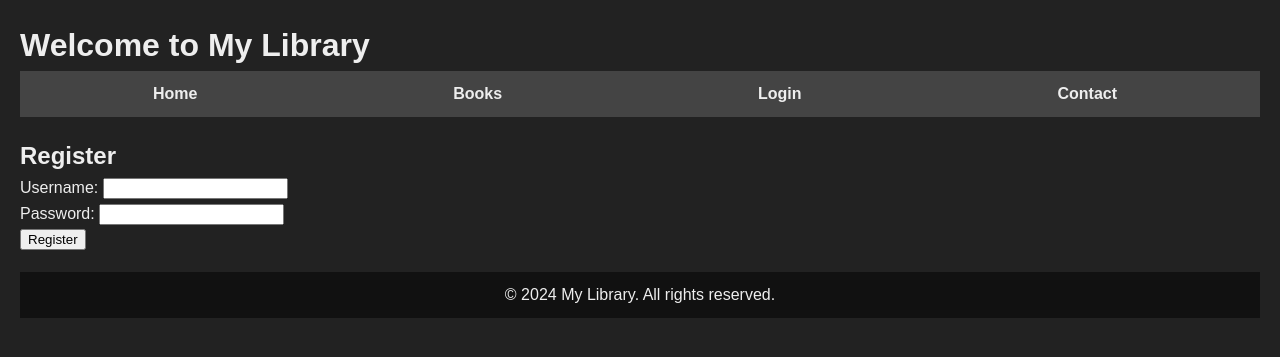
After one commit to Cm00243/Mock-Library, a Flask app: template mocklibraryworkspace/templates/register.html in a window 1280 px wide. The commit adds this page. Shown: the top 357 px of the page. Run offline with Flask 3, Linux system fonts and the light colour scheme; the template is opened without the code that fills it, so the values that code supplies are empty.

Commit message:
Register Working
The register user and login function are now working. I want to make the register form appear in a mini window instead of how it is running right now.

```diff
--- a/mocklibraryworkspace/app.py
+++ b/mocklibraryworkspace/app.py
@@ -1,4 +1,4 @@
-from flask import Flask, jsonify, render_template, redirect, url_for, request, flash
+from flask import Flask, render_template, redirect, url_for, request, flash
 from flask_sqlalchemy import SQLAlchemy
 from flask_login import LoginManager, UserMixin, login_user, login_required, logout_user, current_user
 import csv
@@ -12,6 +12,7 @@ login_manager.login_view = 'login'
 
 # User model
 class User(UserMixin, db.Model):
+    __tablename__ = 'user'
     id = db.Column(db.Integer, primary_key=True)
     username = db.Column(db.String(150), unique=True, nullable=False)
     password = db.Column(db.String(150), nullable=False)
@@ -46,6 +47,22 @@ def login():
             flash('Login Unsuccessful. Please check username and password', 'danger')
     return render_template('login.html')
 
+@app.route('/register', methods=['POST'])
+def register():
+    if request.method == 'POST':
+        username = request.form.get('username')
+        password = request.form.get('password')
+        existing_user = User.query.filter_by(username=username).first()
+        if existing_user:
+            flash('Username already exists. Please choose a different one.', 'danger')
+        else:
+            new_user = User(username=username, password=password)
+            db.session.add(new_user)
+            db.session.commit()
+            flash('Registration successful! You can now log in.', 'success')
+            return redirect(url_for('login'))
+    return redirect(url_for('login'))
+
 @app.route('/profile')
 @login_required
 def profile():
--- a/mocklibraryworkspace/books.csv
+++ b/mocklibraryworkspace/books.csv
@@ -2,3 +2,4 @@ title,author,publisher,publishing_date
 Catching Fire, Suzanne Collins,Scholastic, 09-01-2009
 The Hunger Games, Suzanne Collins,Scholastic, 09-14-2008
 Mockingjay, Suzanne Collins,Scholastic, 08-24-2010
+IT, Stephen King, Viking, 09-15-1986
--- /dev/null
+++ b/mocklibraryworkspace/check_users.py
@@ -0,0 +1,6 @@
+from app import app, db, User
+
+with app.app_context():
+    users = User.query.all()
+    for user in users:
+        print(f"Username: {user.username}, Password: {user.password}")
--- /dev/null
+++ b/mocklibraryworkspace/create_db.py
@@ -0,0 +1,5 @@
+from app import app, db
+
+with app.app_context():
+    db.create_all()
+    print("Database created successfully!")
--- /dev/null
+++ b/mocklibraryworkspace/templates/register.html
@@ -0,0 +1,45 @@
+<!-- register.html -->
+<!DOCTYPE html>
+<html lang="en">
+
+<head>
+    <meta charset="UTF-8">
+    <meta name="viewport" content="width=device-width, initial-scale=1.0">
+    <title>Register - My Library</title>
+    <link rel="stylesheet" href="{{ url_for('static', filename='styles.css') }}">
+</head>
+
+<body>
+    <header>
+        <h1>Welcome to My Library</h1>
+        <nav>
+            <ul>
+                <li><a href="{{ url_for('home') }}">Home</a></li>
+                <li><a href="{{ url_for('books_page') }}">Books</a></li>
+                <li><a href="{{ url_for('login') }}">Login</a></li>
+                <li><a href="{{ url_for('contact_page') }}">Contact</a></li>
+            </ul>
+        </nav>
+    </header>
+
+    <section class="register-form">
+        <h2>Register</h2>
+        <form action="{{ url_for('register') }}" method="post">
+            <div class="form-group">
+                <label for="username">Username:</label>
+                <input type="text" id="username" name="username" required>
+            </div>
+            <div class="form-group">
+                <label for="password">Password:</label>
+                <input type="password" id="password" name="password" required>
+            </div>
+            <button type="submit" class="btn">Register</button>
+        </form>
+    </section>
+
+    <footer>
+        <p>&copy; 2024 My Library. All rights reserved.</p>
+    </footer>
+</body>
+
+</html>
```
Also changed, not shown: mocklibraryworkspace/templates/login.html (+26 -0 lines), mocklibraryworkspace/instance/users.db.
